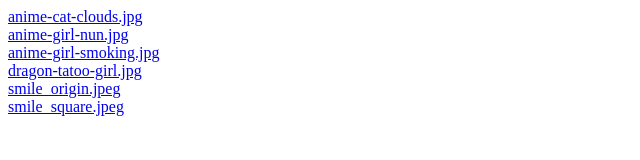
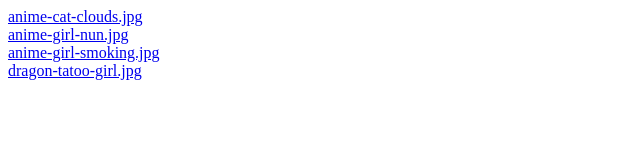
Before and after one commit to xvzc/wallpapers, a plain HTML site: page index.html in a window 1280 px wide. Shown: the whole page, without its empty margins (0-640 px from the left). Drawn offline with Linux system fonts and the light colour scheme.

Commit message:
deploy: cae57737197c67d2aab2c80b48801e57f987ec3e

```diff
--- a/index.html
+++ b/index.html
@@ -2,5 +2,3 @@
 <a href="anime-girl-nun.jpg">anime-girl-nun.jpg</a><br />
 <a href="anime-girl-smoking.jpg">anime-girl-smoking.jpg</a><br />
 <a href="dragon-tatoo-girl.jpg">dragon-tatoo-girl.jpg</a><br />
-<a href="smile_origin.jpeg">smile_origin.jpeg</a><br />
-<a href="smile_square.jpeg">smile_square.jpeg</a><br />
```
Also changed, not shown: smile_origin.jpeg (deleted), smile_square.jpeg (deleted).
